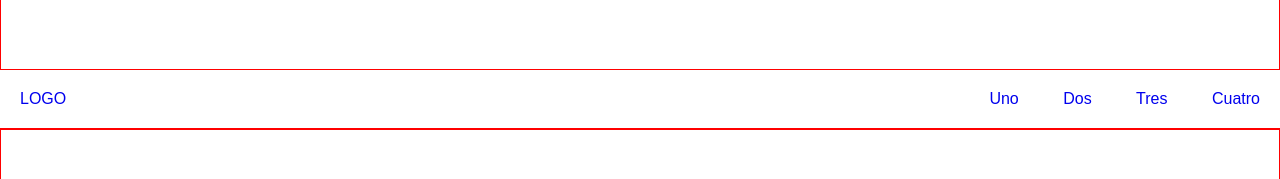
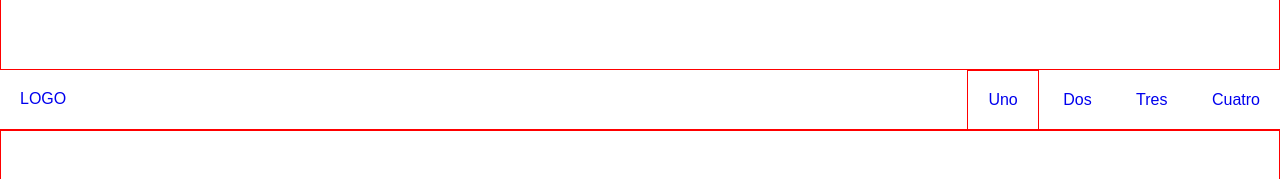
Before and after one commit to JoshuaFrontEnd/MenuSPA, a plain HTML site: page index.html in a window 1280 px wide. Shown: the part 380-559 px from the top of the page. Drawn offline with nearby package versions, Linux system fonts and the light colour scheme.

Commit message:
Modifico funcionalidad: Fijar menu al hacer scroll y al cargar la pagina en desktop

```diff
--- a/index.html
+++ b/index.html
@@ -60,6 +60,10 @@
 		border-bottom: 1px solid red;
 	}
 
+	.menu__link--active{
+		border: 1px solid red;
+	}
+
 	.logo__link{
 		width: auto;
 		border-bottom: none;
@@ -112,7 +116,7 @@
 		<button class="btnToggleMenu">Open/Close</button>
 
 		<nav class="menu">
-			<a class="menu__link" href="#uno" data-scroll="true">Uno</a>
+			<a class="menu__link menu__link--active" href="#uno" data-scroll="true">Uno</a>
 			<a class="menu__link" href="#dos" data-scroll="true">Dos</a>
 			<a class="menu__link" href="#tres" data-scroll="true">Tres</a>
 			<a class="menu__link" href="#cuatro" data-scroll="true">Cuatro</a>
@@ -196,7 +200,7 @@
 	    }
 
 	    //Fijar menu al hacer scroll en desktop
-    $($window).scroll(function() {
+	    $($window).on('load scroll', function() {
 
 			var windscroll = $('#uno').offset().top,
 		        win = $window.scrollTop(),
```
Lines whose indentation alone changed are shown as unchanged.
